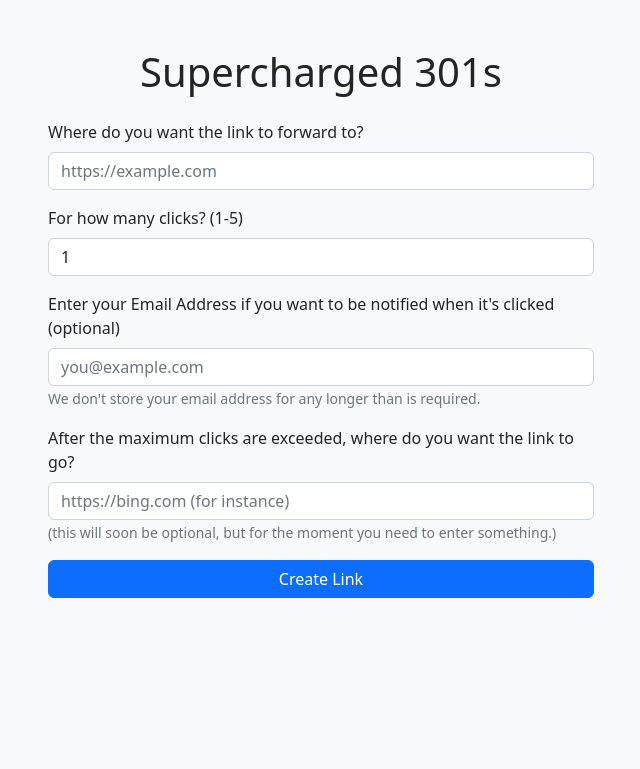
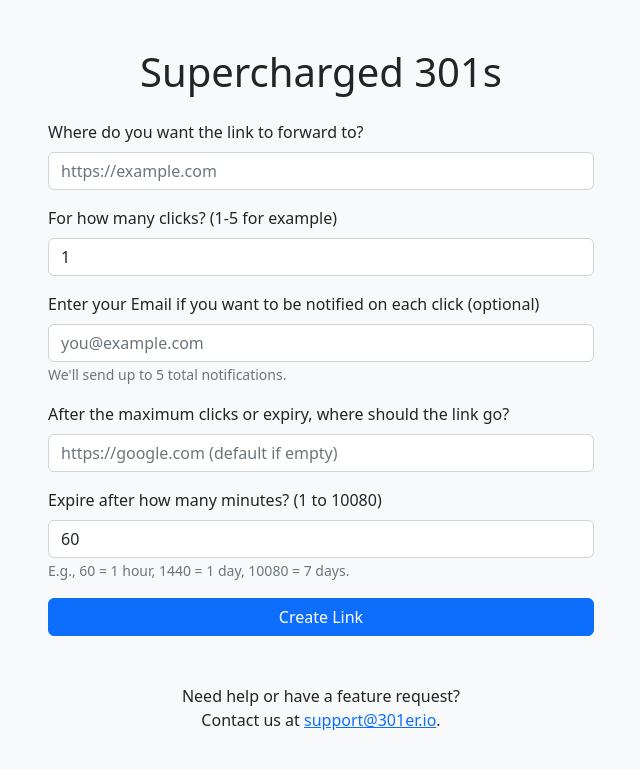
Before and after one commit to tom-geraghty/301er, a Flask app: page / in a window 1280 px wide. Shown: the top 769 px of the page, without its empty margins (319-959 px from the left). Run offline with Flask 3, Linux system fonts and the light colour scheme; parts of the project's set-up code (start-up, migrations or seed data) failed here and were passed over.

Commit message:
Update index.html
added ui for new funtioncality like expiry

```diff
--- a/templates/index.html
+++ b/templates/index.html
@@ -10,11 +10,10 @@
 
   gtag('config', 'G-B5NNGZKFH2');
 </script>
-  <meta charset="UTF-8">
+   <meta charset="UTF-8">
   <title>Create a Redirect</title>
   <!-- Load Bootstrap CSS from a CDN -->
   <link rel="stylesheet" href="https://cdn.jsdelivr.net/npm/bootstrap@5.2.3/dist/css/bootstrap.min.css">
-  <!-- Viewport Meta Tag for Responsive Rendering on Mobile -->
   <meta name="viewport" content="width=device-width, initial-scale=1.0">
 </head>
 <body class="bg-light">
@@ -50,7 +49,7 @@
           </div>
 
           <div class="mb-3">
-            <label for="max_redirects" class="form-label">For how many clicks? (1-5)</label>
+            <label for="max_redirects" class="form-label">For how many clicks? (1-5 for example)</label>
             <input
               type="number"
               class="form-control"
@@ -64,7 +63,7 @@
 
           <div class="mb-3">
             <label for="trigger_email" class="form-label">
-              Enter your Email Address if you want to be notified when it's clicked (optional)
+              Enter your Email if you want to be notified on each click (optional)
             </label>
             <input
               type="email"
@@ -73,27 +72,47 @@
               name="trigger_email"
               placeholder="you@example.com"
             >
-            <small class="text-muted">We don't store your email address for any longer than is required.</small>
+            <small class="text-muted">We'll send up to 5 total notifications.</small>
           </div>
 
           <div class="mb-3">
             <label for="exceeded_url" class="form-label">
-              After the maximum clicks are exceeded, where do you want the link to go?
+              After the maximum clicks or expiry, where should the link go?
             </label>
             <input
               type="url"
               class="form-control"
               id="exceeded_url"
               name="exceeded_url"
-              placeholder="https://bing.com (for instance)"
+              placeholder="https://google.com (default if empty)"
             >
-            <small class="text-muted">
-              (this will soon be optional, but for the moment you need to enter something.)
-            </small>
+          </div>
+
+          <div class="mb-3">
+            <label for="expiry_minutes" class="form-label">
+              Expire after how many minutes? (1 to 10080)
+            </label>
+            <input
+              type="number"
+              class="form-control"
+              id="expiry_minutes"
+              name="expiry_minutes"
+              value="60"
+              min="1"
+              max="10080"
+            >
+            <small class="text-muted">E.g., 60 = 1 hour, 1440 = 1 day, 10080 = 7 days.</small>
           </div>
 
           <button type="submit" class="btn btn-primary w-100">Create Link</button>
         </form>
+
+        <!-- Contact / Support Section -->
+        <div class="mt-5">
+          <p class="text-center">Need help or have a feature request?<br>
+            Contact us at <a href="mailto:support@301er.io">support@301er.io</a>.
+          </p>
+        </div>
 
       </div>
     </div>
```
